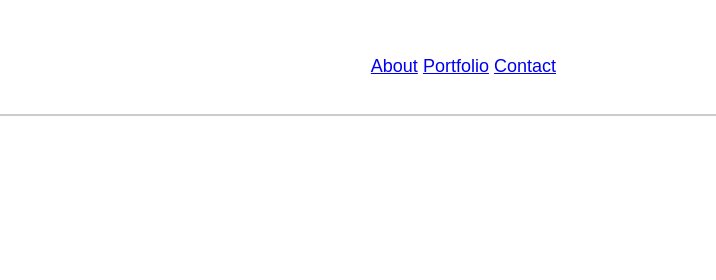
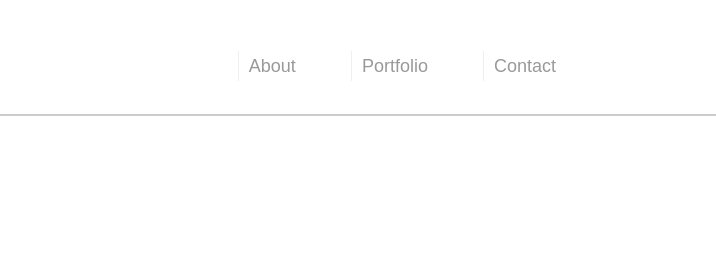
Before and after one commit to davidianapplesauce/Basic-Portfolio, a plain HTML site: page index.html in a window 1280 px wide. Shown: the top 280 px of the page, 564-1280 px from the left. Drawn offline with Linux system fonts and the light colour scheme.

Commit message:
Week2-Hmwk1, Basic Portfolio

```diff
--- a/assets/css/style.css
+++ b/assets/css/style.css
@@ -46,3 +46,13 @@ nav {
     float:right;
     margin-top: 25px;
 }
+
+nav a {
+    color: #999999;
+    text-decoration: none;
+    margin-left: 50px;
+    display: inline-block;
+    border-left: 1px solid #efefef;
+    padding-left: 10px;
+    line-height: 30px;
+}
```
